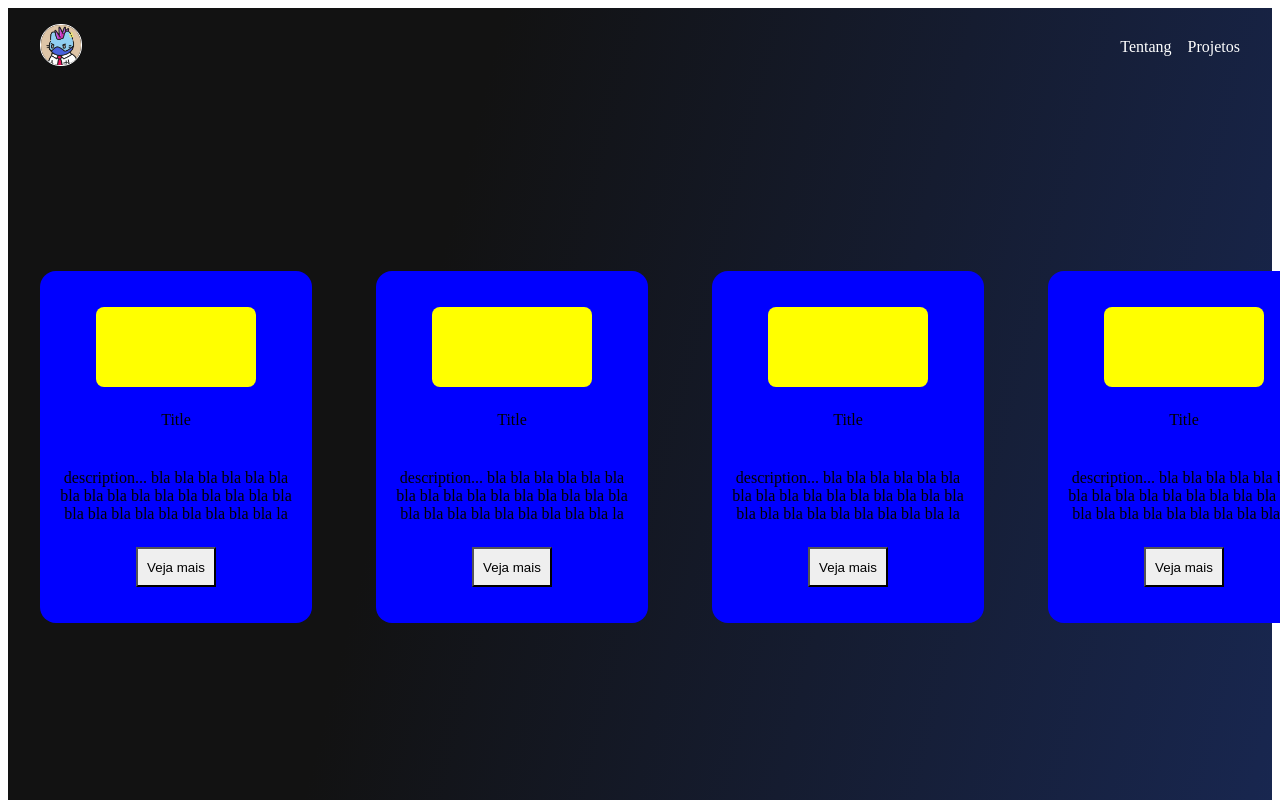
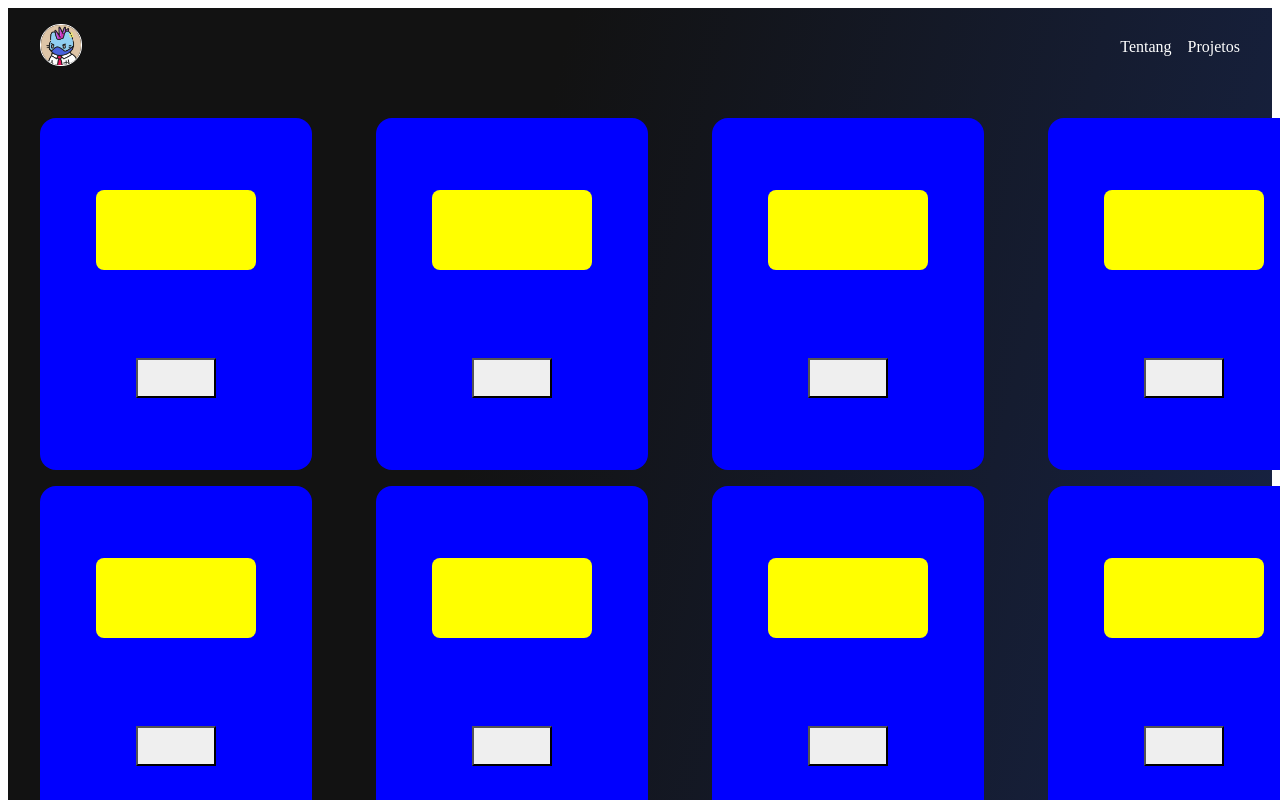
Before and after one commit to nestonzin/portfolio, a React (Vite) app: page /Projects in a window 1280 px wide. Shown: the top 800 px of the page. Built offline with nearby package versions, Linux system fonts and the light colour scheme; the HTML template or start-up script is replaced by a standard one.

Commit message:
card c js

```diff
--- a/src/components/Card/index.tsx
+++ b/src/components/Card/index.tsx
@@ -1,13 +1,22 @@
 import { Flex, Text, Box, Button } from "@chakra-ui/react";
 
 export const Card = () => {
+  const cards = [
+    { image: {}, title: "Title", description: "description", cta: "Veja mais" },
+    { image: {}, title: "Title", description: "description", cta: "Veja mais" },
+    { image: {}, title: "Title", description: "description", cta: "Veja mais" },
+    { image: {}, title: "Title", description: "description", cta: "Veja mais" },
+  ];
+
   return (
     <Flex
       padding={["2rem"]}
       gap="1rem"
-      flexDirection={["column", "column", "column", "row"]}
+      flexDirection={["column", "column", "column", "column"]}
       alignItems={"center"}
     >
+      {" "}
+      {cards.map((card) => (
         <Flex
           w={["15rem"]}
           h={["20rem"]}
@@ -19,16 +28,17 @@ export const Card = () => {
           gap={[".5rem"]}
           borderRadius={["1rem"]}
         >
-        <Box w={["10rem"]} h={["5rem"]} bg="yellow" borderRadius={[".5rem"]}></Box>
-        <Text color={["black"]}>Title</Text>
-        <Text color={["black"]} textAlign={["center"]}>
-          description... bla bla bla bla bla bla bla bla bla bla bla bla bla bla
-          bla bla bla bla bla bla bla bla bla bla bla la
-        </Text>
-        <Button w="5rem" h="2.5rem">
-          Veja mais
-        </Button>
+          <Box
+            w={["10rem"]}
+            h={["5rem"]}
+            bg="yellow"
+            borderRadius={[".5rem"]}
+          ></Box>
+          <Text color={["black"]}></Text>
+          <Text color={["black"]} textAlign={["center"]}></Text>
+          <Button w="5rem" h="2.5rem"></Button>
         </Flex>
+      ))}
     </Flex>
   );
 };
```
Lines whose indentation alone changed are shown as unchanged.
